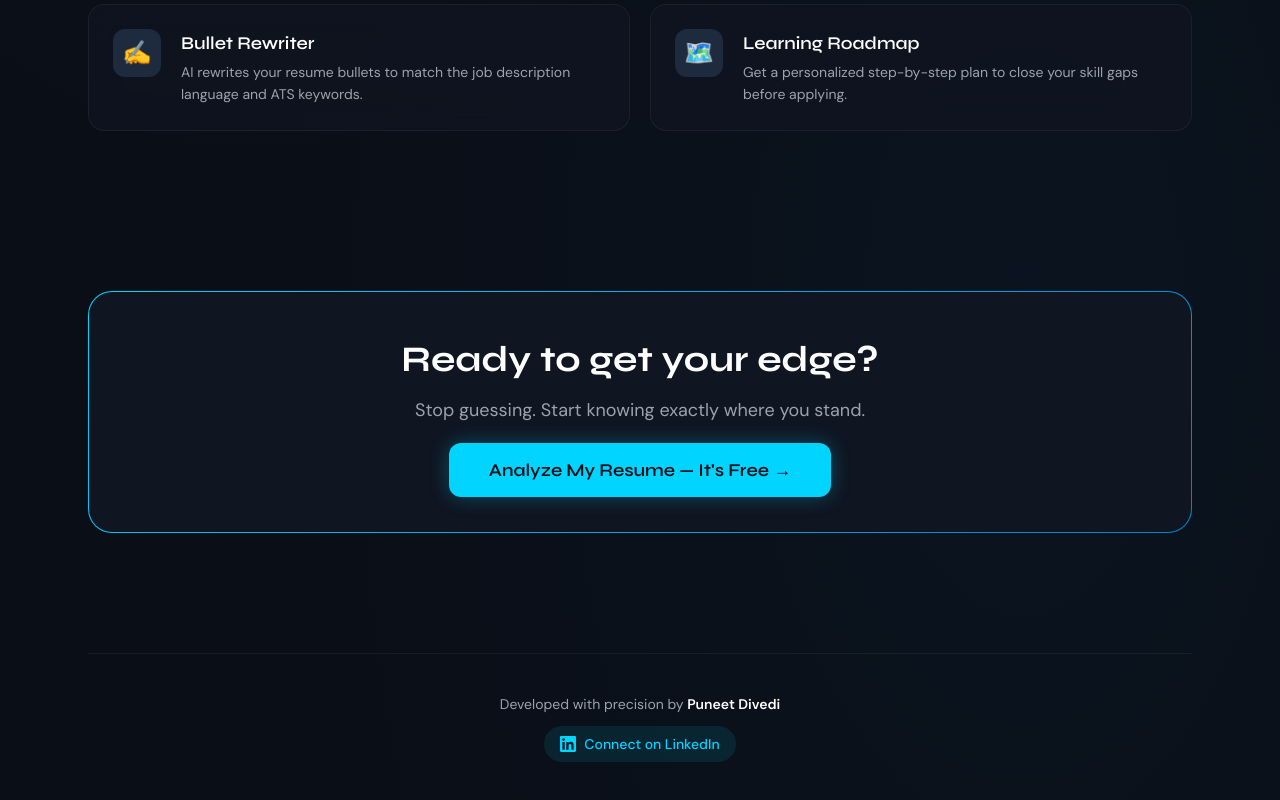
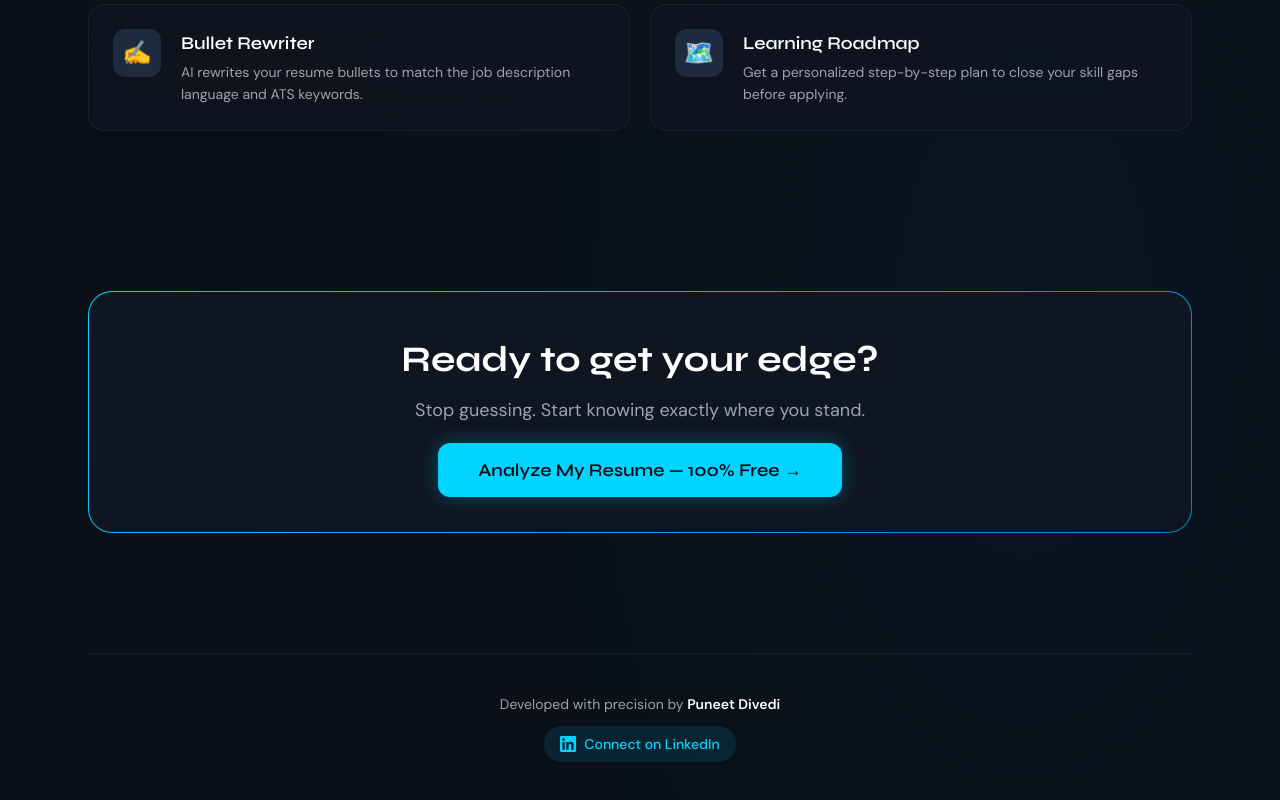
Before and after one commit to Puneetdivedi/HiredEdge, a React (Vite) app in the folder frontend/: page / in a window 1280 px wide. Shown: the part 1656-2456 px from the top of the page. Built offline with nearby package versions, Linux system fonts and the light colour scheme; no server answers.

Commit message:
Update CTA in LandingPage

```diff
--- a/frontend/src/pages/LandingPage.jsx
+++ b/frontend/src/pages/LandingPage.jsx
@@ -159,7 +159,7 @@ export default function LandingPage() {
             Stop guessing. Start knowing exactly where you stand.
           </p>
           <Link to="/analyze" className="btn-primary text-lg px-10 py-4">
-            Analyze My Resume — It's Free →
+            Analyze My Resume — 100% Free →
           </Link>
         </motion.div>
       </section>
```
